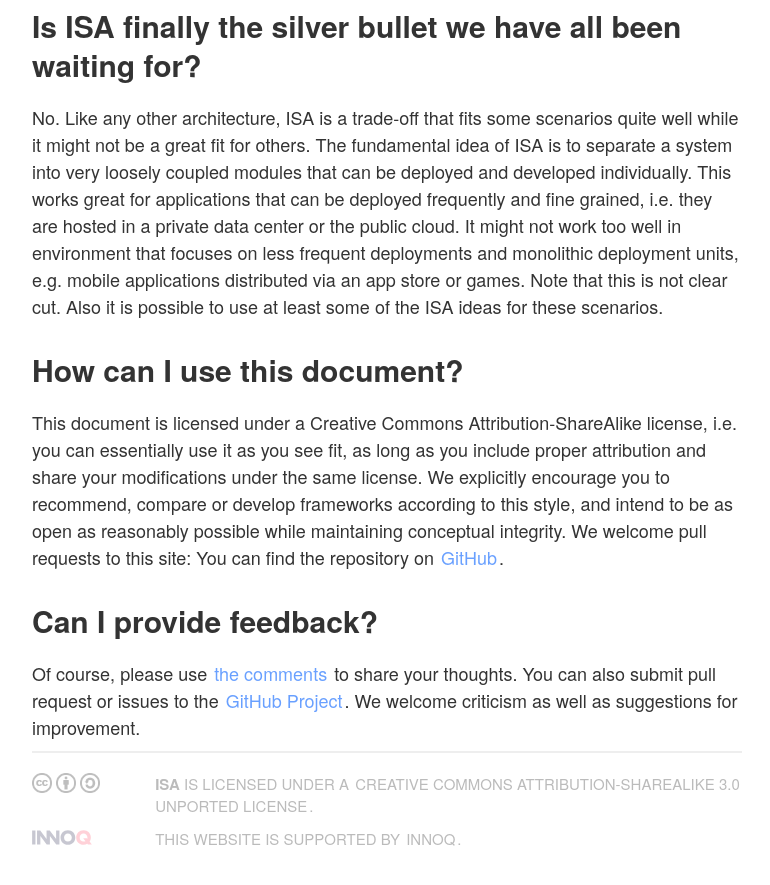
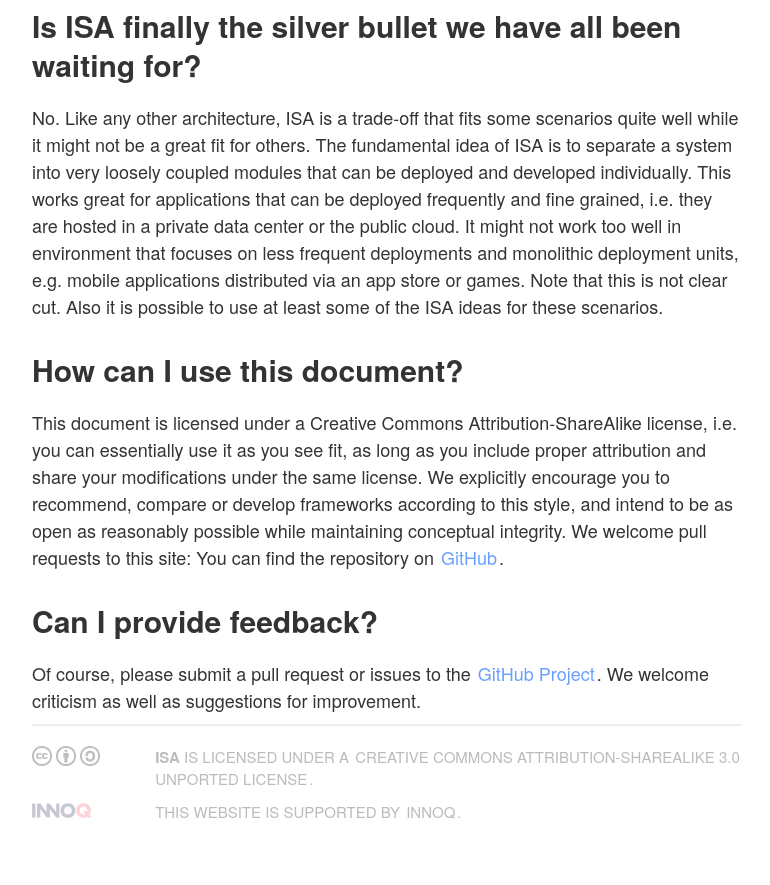
Before and after one commit to ISA-Principles/isa-principles.org, a Jekyll site: the page built from faq.md, in a window 1280 px wide and 900 px high, scrolled down 1203 px. Shown: the top 885 px of the window, without its empty margins (128-898 px from the left). Built offline with Jekyll 4.4.1, drawn with Linux system fonts in a browser that asks for light colours.

Commit message:
Remove disqus and therefore discussion page

```diff
--- a/_layouts/default.html
+++ b/_layouts/default.html
@@ -32,7 +32,6 @@
               <li role="presentation"><a href="non-principles.html">Non Principles</a></li>
               <li role="presentation"><a href="faq.html">FAQ</a></li>
               <li role="presentation"><a href="links.html">Links</a></li>
-              <li role="presentation"><a href="discussion.html">Discussion</a></li>
 	            <li role="presentation"><a href="https://www.innoq.com/de/datenschutz">Privacy</a></li>
             </ul>
           </nav>
--- a/faq.md
+++ b/faq.md
@@ -61,7 +61,6 @@ can find the repository on [GitHub](https://github.com/innoq/ISA).
 
 ### Can I provide feedback?
 
-Of course, please use [the comments](discussion.html) to share your
-thoughts. You can also submit pull request or issues to the [GitHub
-Project](https://github.com/ISA-Principles/isa-principles.org).  We
+Of course, please submit a pull request or issues to the [GitHub
+Project](https://github.com/ISA-Principles/isa-principles.org). We
 welcome criticism as well as suggestions for improvement.
```
Also changed, not shown: discussion.html (deleted, +0 -28 lines).
